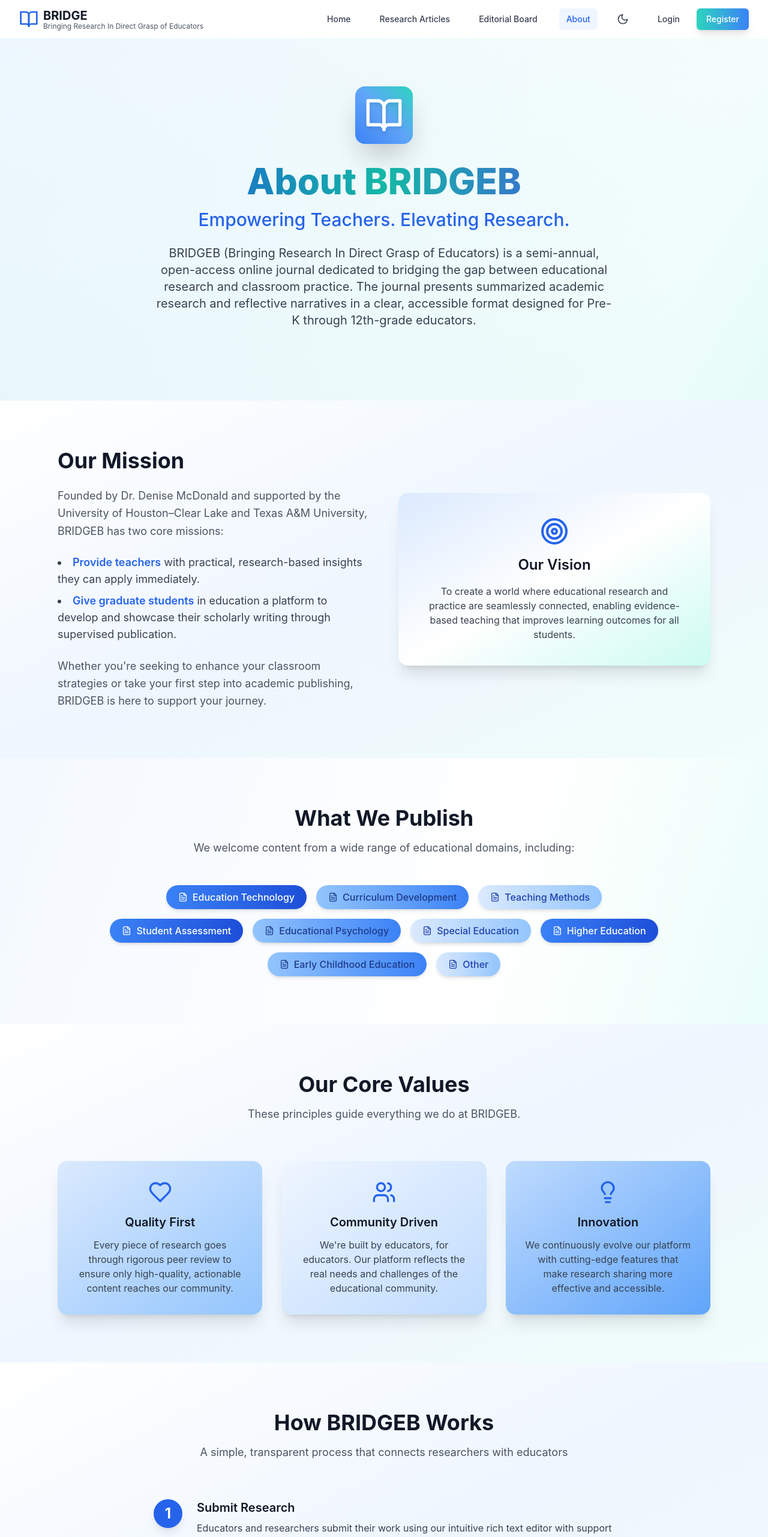
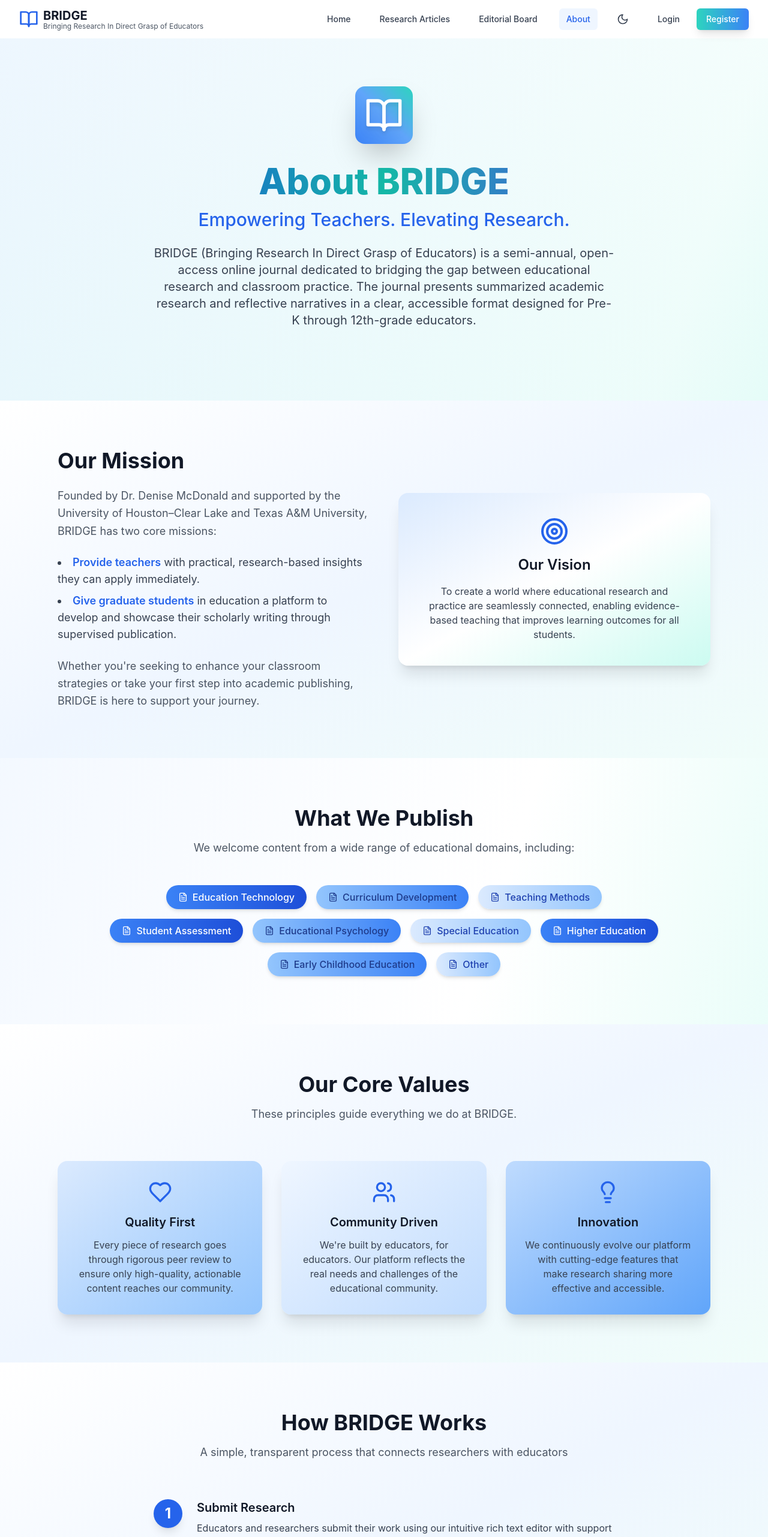
Before and after one commit to Faizyab-Ghaznavi-Tech/Bridge, a React (Vite) app: page /about in a window 1280 px wide. Shown: the top 2563 px of the page at 60% size. Built offline with nearby package versions, Linux system fonts and the light colour scheme.

Commit message:
make changes

```diff
--- a/src/pages/About.tsx
+++ b/src/pages/About.tsx
@@ -27,13 +27,13 @@ const About: React.FC = () => {
             </div>
           </div>
           <h1 className="text-5xl md:text-6xl font-extrabold text-transparent bg-clip-text bg-gradient-to-r from-blue-700 via-teal-500 to-indigo-600 dark:from-blue-300 dark:via-teal-300 dark:to-indigo-400 mb-4 animate-fade-in-up">
-            About BRIDGEB
+            About BRIDGE
           </h1>
           <span className="block text-2xl md:text-3xl font-medium text-blue-600 dark:text-blue-400 mt-2 mb-6 animate-fade-in-up delay-100">
             Empowering Teachers. Elevating Research.
           </span>
           <p className="text-lg md:text-xl text-gray-700 dark:text-gray-300 mb-10 max-w-3xl mx-auto leading-relaxed animate-fade-in-up delay-200">
-            BRIDGEB (Bringing Research In Direct Grasp of Educators) is a semi-annual, open-access online journal dedicated to bridging the gap between educational research and classroom practice. The journal presents summarized academic research and reflective narratives in a clear, accessible format designed for Pre-K through 12th-grade educators.
+            BRIDGE (Bringing Research In Direct Grasp of Educators) is a semi-annual, open-access online journal dedicated to bridging the gap between educational research and classroom practice. The journal presents summarized academic research and reflective narratives in a clear, accessible format designed for Pre-K through 12th-grade educators.
           </p>
         </div>
       </section>
@@ -47,7 +47,7 @@ const About: React.FC = () => {
                 Our Mission
               </h2>
               <p className="text-lg text-gray-600 dark:text-gray-300 mb-6 leading-relaxed">
-                Founded by Dr. Denise McDonald and supported by the University of Houston–Clear Lake and Texas A&M University, BRIDGEB has two core missions:
+                Founded by Dr. Denise McDonald and supported by the University of Houston–Clear Lake and Texas A&M University, BRIDGE has two core missions:
               </p>
               <ul className="text-lg text-gray-700 dark:text-gray-200 mb-6 list-disc list-inside space-y-2">
                 <li>
@@ -58,7 +58,7 @@ const About: React.FC = () => {
                 </li>
               </ul>
               <p className="text-lg text-gray-600 dark:text-gray-300 leading-relaxed">
-                Whether you're seeking to enhance your classroom strategies or take your first step into academic publishing, BRIDGEB is here to support your journey.
+                Whether you're seeking to enhance your classroom strategies or take your first step into academic publishing, BRIDGE is here to support your journey.
               </p>
             </div>
             <div className="bg-gradient-to-br from-blue-100 via-white to-teal-100 dark:from-blue-900 dark:via-gray-800 dark:to-teal-900 rounded-2xl p-10 shadow-xl animate-fade-in-up delay-100">
@@ -113,7 +113,7 @@ const About: React.FC = () => {
               Our Core Values
             </h2>
             <p className="text-lg text-gray-600 dark:text-gray-300 max-w-2xl mx-auto animate-fade-in-up delay-100">
-              These principles guide everything we do at BRIDGEB.
+              These principles guide everything we do at BRIDGE.
             </p>
           </div>
           <div className="grid grid-cols-1 md:grid-cols-3 gap-8">
@@ -153,7 +153,7 @@ const About: React.FC = () => {
         <div className="max-w-5xl mx-auto px-4 sm:px-6 lg:px-8">
           <div className="text-center mb-16">
             <h2 className="text-3xl md:text-4xl font-bold text-gray-900 dark:text-white mb-4 animate-fade-in-up">
-              How BRIDGEB Works
+              How BRIDGE Works
             </h2>
             <p className="text-lg text-gray-600 dark:text-gray-300 max-w-2xl mx-auto animate-fade-in-up delay-100">
               A simple, transparent process that connects researchers with educators
@@ -215,7 +215,7 @@ const About: React.FC = () => {
             Global Impact
           </h2>
           <p className="text-xl text-blue-700 dark:text-blue-100 mb-8 max-w-3xl mx-auto leading-relaxed animate-fade-in-up delay-100">
-            BRIDGEB is more than just a platform—it's a movement towards evidence-based education that transcends geographical boundaries and connects educators worldwide.
+            BRIDGE is more than just a platform—it's a movement towards evidence-based education that transcends geographical boundaries and connects educators worldwide.
             <br />
             <span className="block mt-4 text-base text-blue-800 dark:text-blue-200">
               Our ever-growing community is dedicated to sharing practical research, fostering collaboration, and inspiring innovation in classrooms across the globe.
@@ -241,7 +241,7 @@ const About: React.FC = () => {
           <div className="mt-12 animate-fade-in-up delay-300">
             <p className="text-lg text-blue-800 dark:text-blue-100">
               Ready to join a vibrant, supportive network of educators and researchers? <br />
-              <span className="font-semibold">BRIDGEB welcomes you to contribute, collaborate, and grow with us.</span>
+              <span className="font-semibold">BRIDGE welcomes you to contribute, collaborate, and grow with us.</span>
             </p>
           </div>
         </div>
--- a/src/pages/Home.tsx
+++ b/src/pages/Home.tsx
@@ -81,7 +81,7 @@ const Home: React.FC = () => {
         <div className="max-w-7xl mx-auto px-4 sm:px-6 lg:px-8">
           <div className="text-center mb-16">
             <h2 className="text-3xl md:text-4xl font-bold text-gray-900 dark:text-white mb-4 animate-fade-in-up">
-              Why Choose BRIDGEB?
+              Why Choose BRIDGE?
             </h2>
             <p className="text-lg text-gray-600 dark:text-gray-300 max-w-2xl mx-auto animate-fade-in-up delay-100">
               Our platform is designed specifically for educators who want to bridge the gap between research and practice.
@@ -133,14 +133,14 @@ const Home: React.FC = () => {
             Ready to Make an Impact?
           </h2>
           <p className="text-lg text-gray-700 dark:text-gray-300 mb-8 animate-fade-in-up delay-100">
-            Join thousands of educators who are already using BRIDGEB to share their research and improve education worldwide.
+            Join thousands of educators who are already using BRIDGE to share their research and improve education worldwide.
           </p>
           <div className="flex flex-col sm:flex-row gap-4 justify-center animate-fade-in-up delay-200">
             <Link
               to="/register"
               className="inline-flex items-center px-8 py-4 rounded-lg font-semibold text-lg bg-gradient-to-r from-blue-600 to-teal-500 text-white shadow-lg hover:scale-105 hover:from-blue-700 hover:to-teal-600 transition-all duration-300 group"
             >
-              Join BRIDGEB Today
+              Join BRIDGE Today
               <ArrowRight className="w-5 h-5 ml-2 group-hover:translate-x-1 transition-transform duration-300" />
             </Link>
             <Link
```
